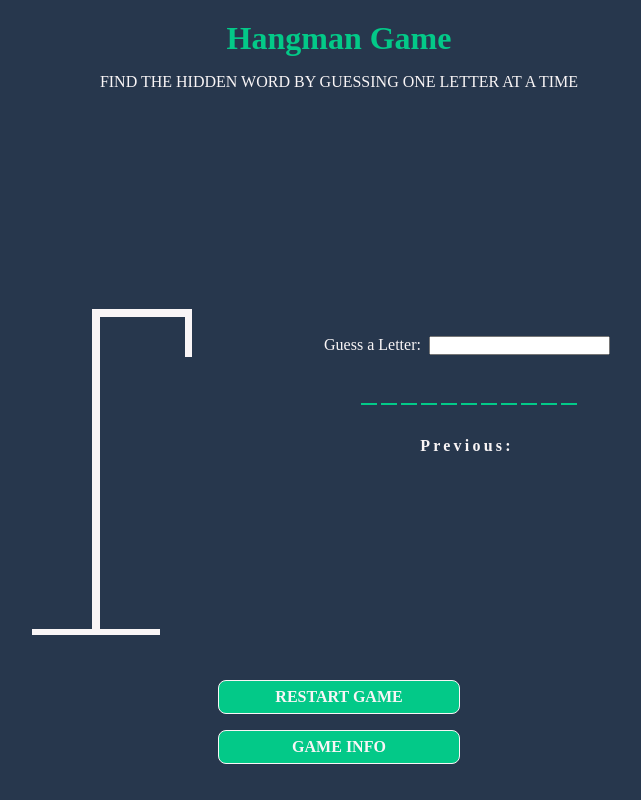
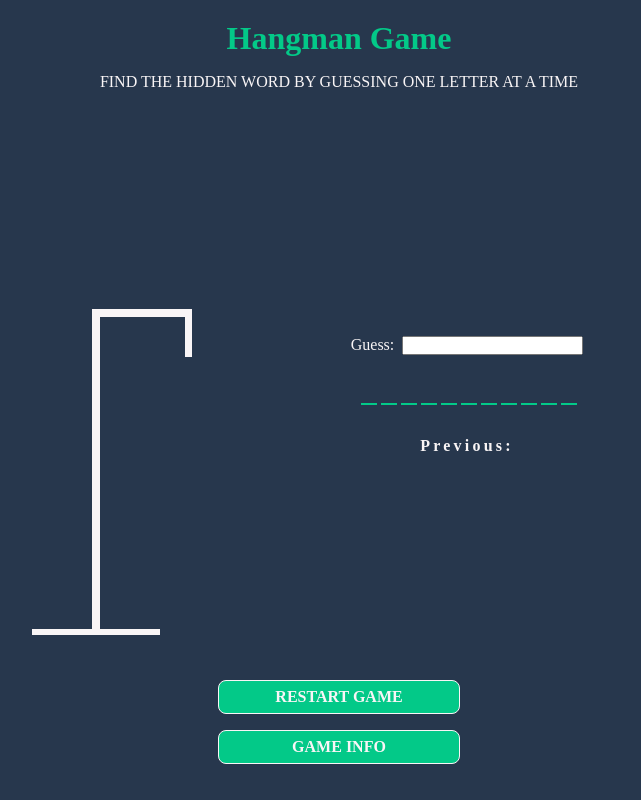
Before and after one commit to DevTruce/hangman, a website: page index.html in a window 1280 px wide. Shown: the whole page, without its empty margins (301-942 px from the left). Drawn offline with Linux system fonts and the light colour scheme.

Commit message:
updated project

```diff
--- a/index.html
+++ b/index.html
@@ -33,7 +33,7 @@
         <div class="display__word">
           <div class="display__guess-box">
             <label for="display__guess-input" class="display__guess-paragraph"
-              >Guess a Letter: &nbsp;</label
+              >Guess: &nbsp;</label
             >
             <input id="display__guess-input" type="text" />
           </div>
```
Also changed, not shown: src/imgs/project-view.png (deleted).
